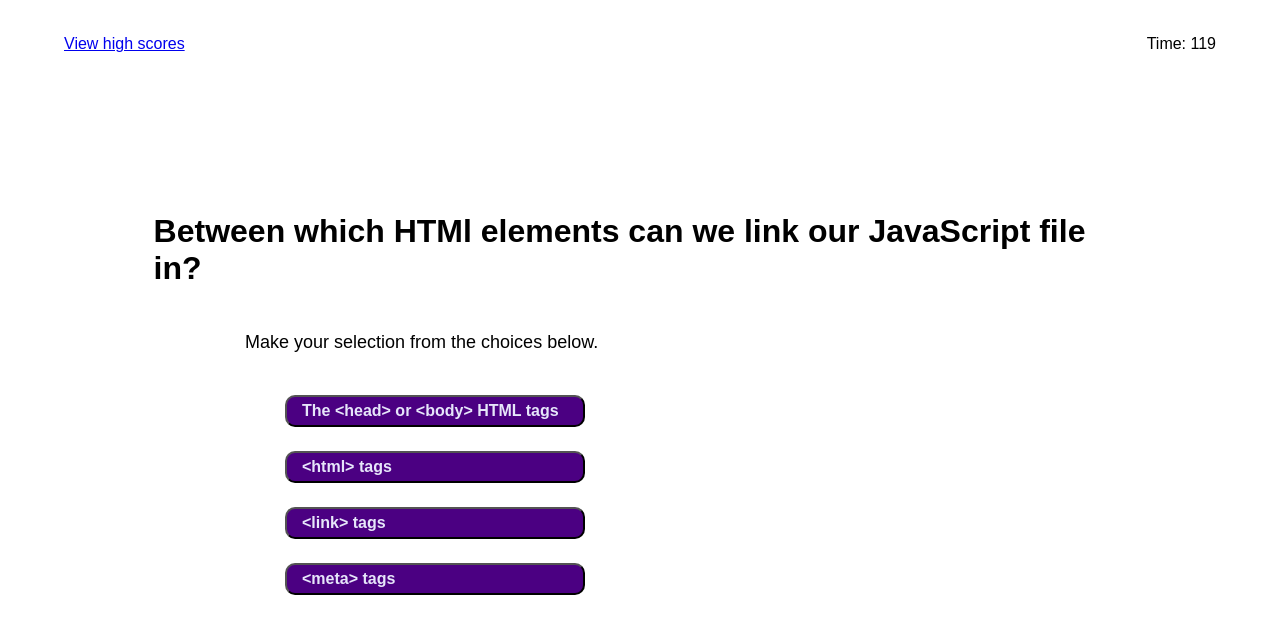
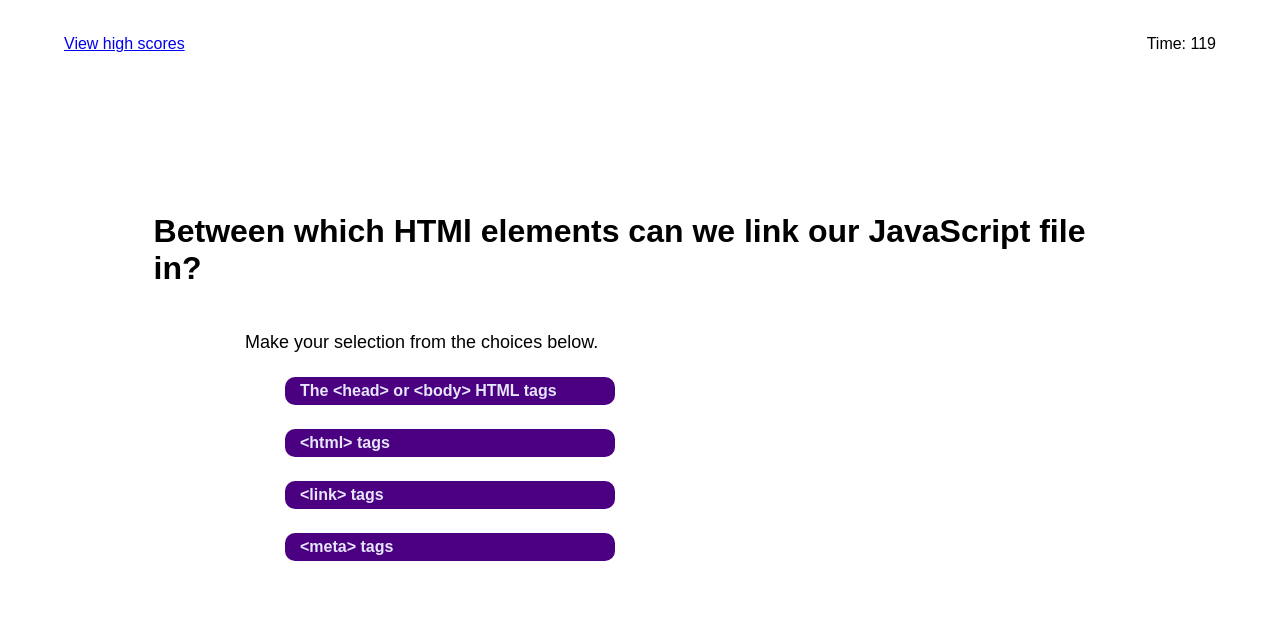
Before and after one commit to jsalinas212/coding-quiz-challenge, a plain HTML site: page index.html in a window 1280 px wide. Both pictures are taken after a click on the button "Start Quiz". Drawn offline with Linux system fonts and the light colour scheme.

Commit message:
updated tryAgain function

```diff
--- a/assets/css/style.css
+++ b/assets/css/style.css
@@ -51,6 +51,10 @@ main ul {
     margin-top: 24px;
 }
 
+.qstart:hover {
+    background-color: hotpink;
+}
+
 /* Question Styles */
 .question-items {
     display: flex;
@@ -74,6 +78,10 @@ main ul {
     text-align: left;
 }
 
+.qanswer:hover {
+    background-color: hotpink;
+}
+
 /* Footer Styles */
 footer {
     padding: 12px 12%;
--- a/assets/js/script.js
+++ b/assets/js/script.js
@@ -16,15 +16,19 @@ var wrongAnswerEl1 = document.createElement("li");
 var wrongAnswerEl2 = document.createElement("li");
 var wrongAnswerEl3 = document.createElement("li");
 
+cAnswerEl.cl = "c-answer";
+wrongAnswerEl1.id = "w-answer1";
+wrongAnswerEl2.id = "w-answer2";
+wrongAnswerEl3.id = "w-answer3";
+cAnswerEl.className = "qanswer";
+wrongAnswerEl1.className = "qanswer";
+wrongAnswerEl2.className = "qanswer";
+wrongAnswerEl3.className = "qanswer";
 
-cAnswerEl.id = "c-answer";
-cAnswerEl = document.querySelector("#c-answer");
-wrongAnswerEl1 = document.querySelector("#w-answer1");
-wrongAnswerEl1.id = "w-answer1";
-wrongAnswerEl2 = document.querySelector("#w-answer2");
-wrongAnswerEl2.id = "w-answer2";
-wrongAnswerEl3 = document.querySelector("#w-answer3");
-wrongAnswerEl3.id = "w-answer3";
+// cAnswerEl = document.querySelector("#c-answer");
+// wrongAnswerEl1 = document.querySelector("#w-answer1");
+// wrongAnswerEl2 = document.querySelector("#w-answer2");
+// wrongAnswerEl3 = document.querySelector("#w-answer3");
 
 // Footer element
 var footerContentEl = document.querySelector("footer");
@@ -137,6 +141,12 @@ var getQuestion = function(questionCount) {
         questionHeadlinEl.textContent = questionObj.questionBank[questionCount];
         questionBodyEl.textContent = "Make your selection from the choices below.";
 
+        // Add answer choices
+        answerListEl.appendChild(cAnswerEl);
+        answerListEl.appendChild(wrongAnswerEl1);
+        answerListEl.appendChild(wrongAnswerEl2);
+        answerListEl.appendChild(wrongAnswerEl3);
+
         // Update answer choice text
         cAnswerEl.textContent = questionObj.correctAnswers[questionCount];
         wrongAnswerEl1.textContent = wrongAnsBank[0];
@@ -159,7 +169,8 @@ var startQuiz = function(event) {
 
 // Retry quiz
 var tryAgain = function() {
-    console.log("Score: " + score);
+    questionHeadlinEl.textContent = "Your Score: " + score;
+    questionBodyEl.textContent = "Enter your initials and click submit.";
     console.log("Try again?");
     quizTimerEl.textContent = "Time";
 }
--- a/index.html
+++ b/index.html
@@ -22,10 +22,6 @@
             <p id="q-body">
                 Try to answer the following code-related questions within the time limit. Keep in mind that incorrect answers will penalize your score/time by ten seconds!
                 <ul id="q-alist">
-                    <li><button class="qanswer" id="c-answer">1. Correct</button></li>
-                    <li><button class="qanswer" id="w-answer1">2. Wrong</button></li>
-                    <li><button class="qanswer" id="w-answer2">3. Wrong</button></li>
-                    <li><button class="qanswer" id="w-answer3">4. Wrong</button></li>
                 </ul>
             </p>
         </div>
```
